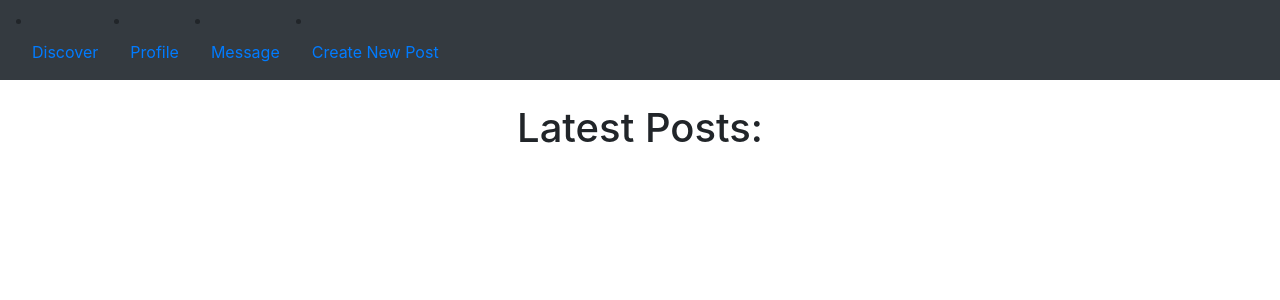
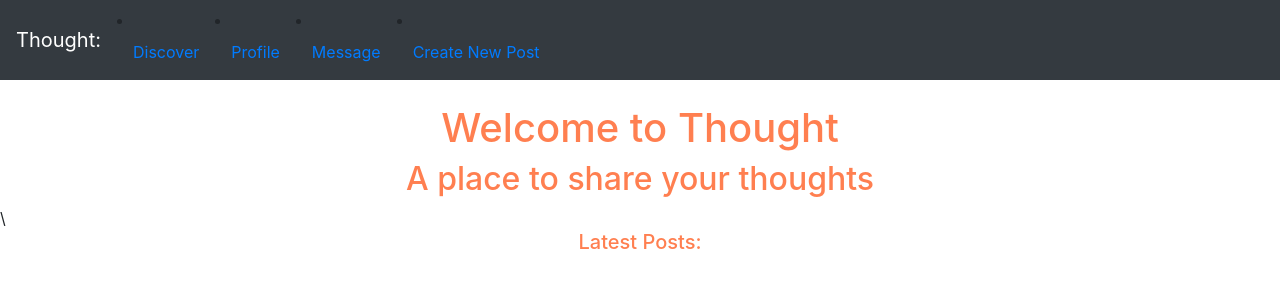
Before and after one commit to Amazeryogo/Thought, a Flask app: page / in a window 1280 px wide. Shown: the top 300 px of the page. Run offline with Flask 2, Linux system fonts and the light colour scheme; data that the repository does not hold is empty; some libraries are stand-ins or nearby versions.

Commit message:
some more changes

```diff
--- a/app.py
+++ b/app.py
@@ -21,6 +21,8 @@ login.login_view = '/login'
 appx.config['TESTING'] = False
 db = mongo.db
 flask_bootstrap.Bootstrap(appx)
+# set favicon
+appx.config['FAVICON'] = 'favicon.ico'
 
 
 class User(UserMixin):
--- a/templates/base.html
+++ b/templates/base.html
@@ -53,6 +53,7 @@
   </head>
   <body>
     <nav class="navbar navbar-expand-lg navbar-dark bg-dark">
+        <a class="navbar-brand" href="/">Thought:</a>
         <li class="nav-item">
         <a class="nav-link" href="/home">Discover</a>
         </li>
--- a/templates/home.html
+++ b/templates/home.html
@@ -1,8 +1,10 @@
 {% extends "base.html" %}
 
 {% block content %}
-    <h1 class="text-center">Latest Posts:</h1>
+    <h1 style="text-align: center; color: coral">Welcome to Thought</h1>
+    <h2 style="text-align: center; color: coral">A place to share your thoughts</h2>\
+    <h5 style="text-align: center; color: coral">Latest Posts:</h5>
     {% for post in posts %}
-        {% include '_post.html' %}
+    {% include '_post.html' %}
     {% endfor %}
 {% endblock %}
```
Also changed, not shown: templates/create.html (+6 -5 lines), templates/create_post.html (+4 -4 lines), templates/login.html (+4 -4 lines), templates/messages.html (+5 -5 lines), templates/user.html (+4 -4 lines).
